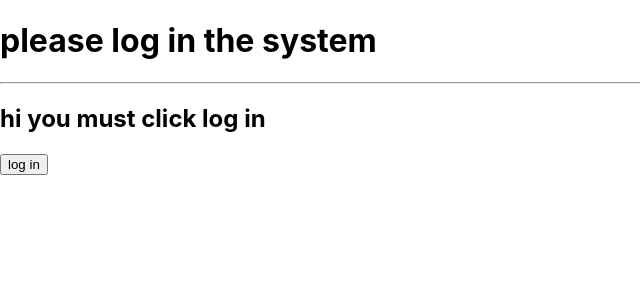
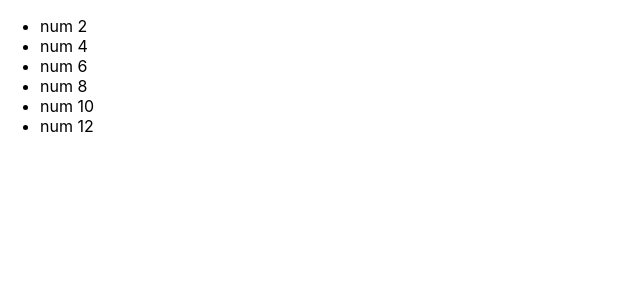
Before and after one commit to alMohamady/eact-app01, a React (Create React App) app: page / in a window 1280 px wide. Shown: the top 300 px of the page, without its empty margins (0-640 px from the left). Built offline with nearby package versions, Linux system fonts and the light colour scheme.

Commit message:
16 Lists and keys

```diff
--- /dev/null
+++ b/src/componenets/ListsKeys.js
@@ -0,0 +1,18 @@
+
+
+
+function MyList() {
+   const numbers = [1, 2, 3, 4, 5, 6];
+   const douubled = numbers.map((num) => num * 2);
+   let val = douubled.map(
+    (li, index) => <li key={index} > num {li} </li>
+    );
+   console.log(val);
+   return (
+      <ul>
+         {val}
+      </ul>
+   );
+}
+
+export default MyList;
--- a/src/index.js
+++ b/src/index.js
@@ -1,7 +1,8 @@
 import React from 'react';
 import ReactDOM from 'react-dom/client';
 import './index.css';
-import ConRen from './componenets/ConditionalRendering';
+import MyList from './componenets/ListsKeys';
+
 
 
 
@@ -9,7 +10,7 @@ import ConRen from './componenets/ConditionalRendering';
 const root = ReactDOM.createRoot(document.getElementById('root'));
 root.render(
    <>
-     <ConRen />
+     <MyList />
    </>
 );
 
```
